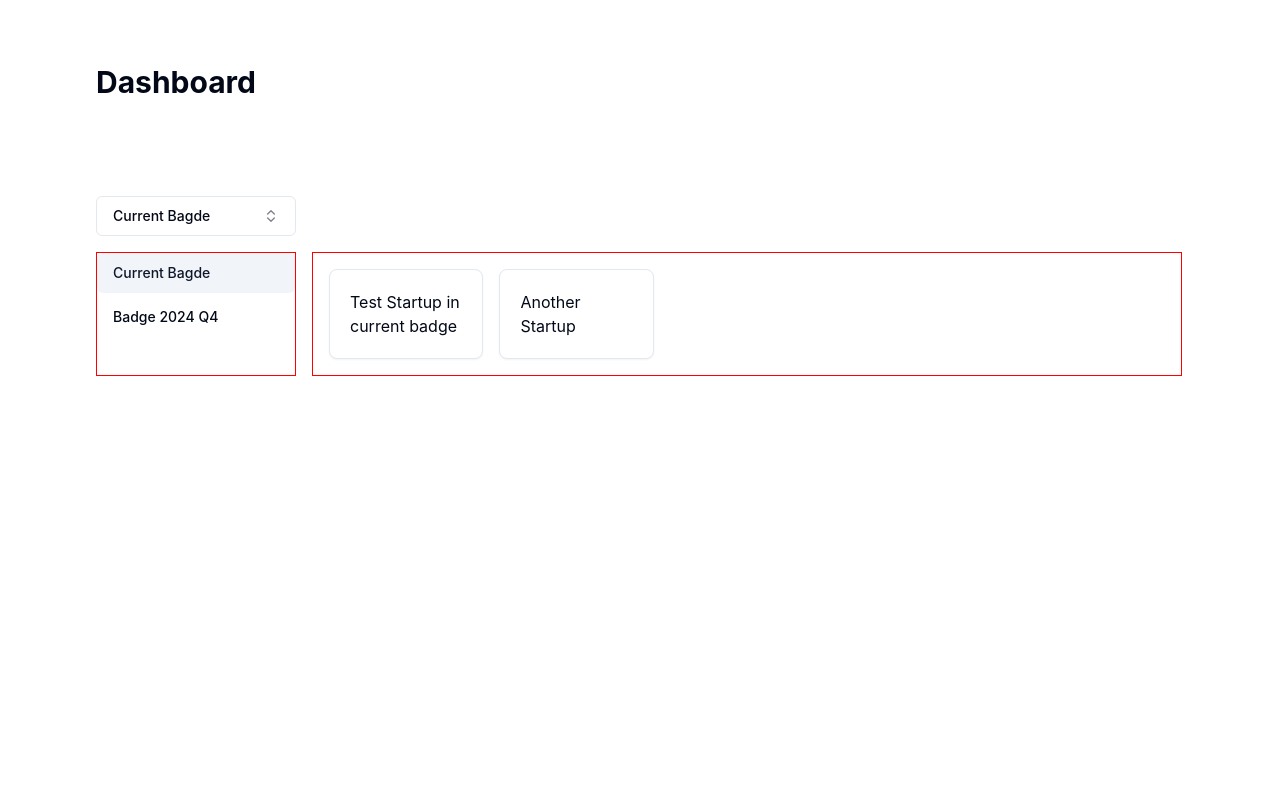
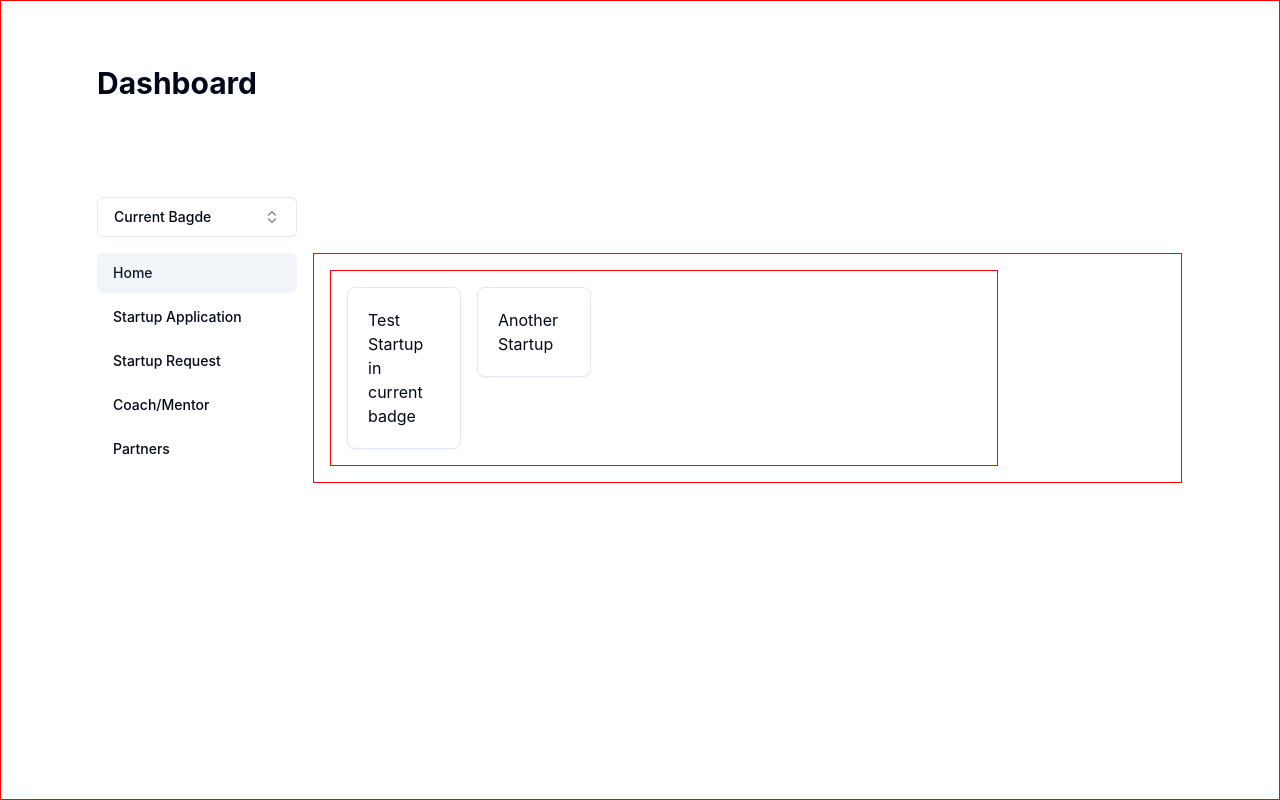
Before and after one commit to swyss/hack-42, a React (Vite) app in the folder frontend/: page /dashboard in a window 1280 px wide. Built offline with nearby package versions, Linux system fonts and the light colour scheme.

Commit message:
Request (#15)
* ADD: start request

* ADD: request form 1

* ADD: new DAshborad

* temp

* ADD: start request

* add:all

* ADD: new DAshborad

* add: fiwxed dash

```diff
--- a/frontend/src/App.css
+++ b/frontend/src/App.css
@@ -22,6 +22,10 @@ li {
 
 .debug {
   border: 1px solid red;
+}
+
+.fullHeightDiv {
+  height: 100vh;
 }
 
 .section__padding {
--- a/frontend/src/pages/Coach.jsx
+++ b/frontend/src/pages/Coach.jsx
@@ -54,11 +54,11 @@ const Coach = () => {
   ];
 
   return (
-    <div className="section__padding">
+    <div className="">
       <div>
         <h1 className="text-3xl font-bold">Coach</h1>
       </div>
-      <div className="mt-24">
+      <div className="mt-8">
         <div>
 
         </div>
--- a/frontend/src/pages/Dashboard.jsx
+++ b/frontend/src/pages/Dashboard.jsx
@@ -25,6 +25,26 @@ import {
   CardHeader,
   CardTitle,
 } from "@/components/ui/card";
+import Coach from "./Coach";
+import Partners from "./Partners";
+
+const menu = [
+  {
+    label: "Home",
+  },
+  {
+    label: "Startup Application",
+  },
+  {
+    label: "Startup Request",
+  },
+  {
+    label: "Coach/Mentor",
+  },
+  {
+    label: "Partners",
+  },
+];
 
 const frameworks = [
   {
@@ -57,20 +77,61 @@ const frameworks = [
   },
 ];
 
+const StartupOverview = () => {
+  return (
+    <div className="w-4/5 p-4">
+      <div className="grid grid-cols-5 gap-4">
+        {frameworks.map((item, index) => (
+          <div className="cursor-pointer">
+            <Card className="h-40">{item.label}</Card>
+          </div>
+        ))}
+      </div>
+    </div>
+  );
+};
+
+const views = [<StartupOverview />, <Coach />, <Partners />];
+
 const Dashboard = () => {
   const [open, setOpen] = React.useState(false);
   const [value, setValue] = React.useState("current");
-  const [activeIndex, setActiveIndex] = useState(0);
+
   const [Subbatches, setSubbatches] = useState([]);
+
   useEffect(() => {
     if (!value) {
       return;
     }
-
     setSubbatches(frameworks.find((frame) => frame.value === value).batchs);
   }, [value]);
+  const StartupOverview = () => {
+
+    return (
+      <div className="w-4/5 debug p-4">
+        <div className="grid grid-cols-5 gap-4">
+          {Subbatches.map((item, index) => (
+            <div className="cursor-pointer">
+              <Card
+                className="p-5 flex justify-center items-center"
+                onClick={() => {
+                  location.href = `/startup/overview?id=${item.id}`;
+                }}
+              >
+                {item.name}
+              </Card>
+            </div>
+          ))}
+        </div>
+      </div>
+    );
+  };
+  const views = [<StartupOverview />, <Coach />, <Partners />];
+  const [viewIndex, setViewIndex] = useState(0);
+  const [activeIndex, setActiveIndex] = useState(0);
+
   return (
-    <div className="section__padding">
+    <div className="section__padding fullHeightDiv debug">
       <div>
         <h1 className="text-3xl font-bold">Dashboard</h1>
       </div>
@@ -124,42 +185,39 @@ const Dashboard = () => {
           </Popover>
         </div>
         <div className="w-full flex mt-4">
-          <div className="w-[200px] debug mr-4">
-            <li>
-              {frameworks.map((item, index) => (
-                <ul key={index} className="mb-1">
+          <div className="w-[200px] h-full mr-4">
+            <ul>
+              {" "}
+              {/* Correct placement of the <ul> opening tag */}
+              {menu.map((item, index) => (
+                <li key={index} className="mb-1">
+                  {" "}
+                  {/* Each item is correctly an <li> */}
                   <Button
                     variant="ghost"
                     className={`w-full justify-start ${
                       index === activeIndex
                         ? "bg-accent text-accent-foreground"
                         : ""
-                    }`}
-                    onClick={() => setActiveIndex(index)}
+                    }`} // Corrected conditional class application
+                    onClick={() => {
+                      setActiveIndex(index);
+                      setViewIndex(index);
+                    }}
                   >
                     {item.label}
-                  </Button>
-                </ul>
+                  </Button>{" "}
+                  {/* Assuming Button is a self-closing component */}
+                </li>
               ))}
-            </li>
+            </ul>{" "}
+            {/* Correct placement of the <ul> closing tag */}
           </div>
           <div className="w-4/5 debug p-4">
-            <div className="grid grid-cols-5 gap-4">
-              {Subbatches.map((item, index) => (
-                <div className="cursor-pointer">
-                  <Card
-                    className="p-5 flex justify-center items-center"
-                    onClick={() => {
-                      location.href = `/startup/overview?id=${item.id}`;
-                    }}
-                  >
-                    {item.name}
-                  </Card>
-                </div>
-              ))}
-            </div>
-          </div>
+          <div className="w-full">{views[viewIndex]}</div>
         </div>
+        </div>
+
       </div>
     </div>
   );
--- a/frontend/src/pages/Partners.jsx
+++ b/frontend/src/pages/Partners.jsx
@@ -290,11 +290,11 @@ const PartnerCard = ({ img, name, country, tags }) => {
 
 const Patrners = () => {
   return (
-    <div className="section__padding">
+    <div className="">
       <div>
         <h1 className="text-3xl font-bold">Partners START Fellowship</h1>
       </div>
-      <div className="mt-24">
+      <div className="mt-8">
         <AddPartner />
         <ComboboxForm />
         <div className="mt-2">filter</div>
```
Also changed, not shown: 1 other file (tests, documents, lock files or other folders).
